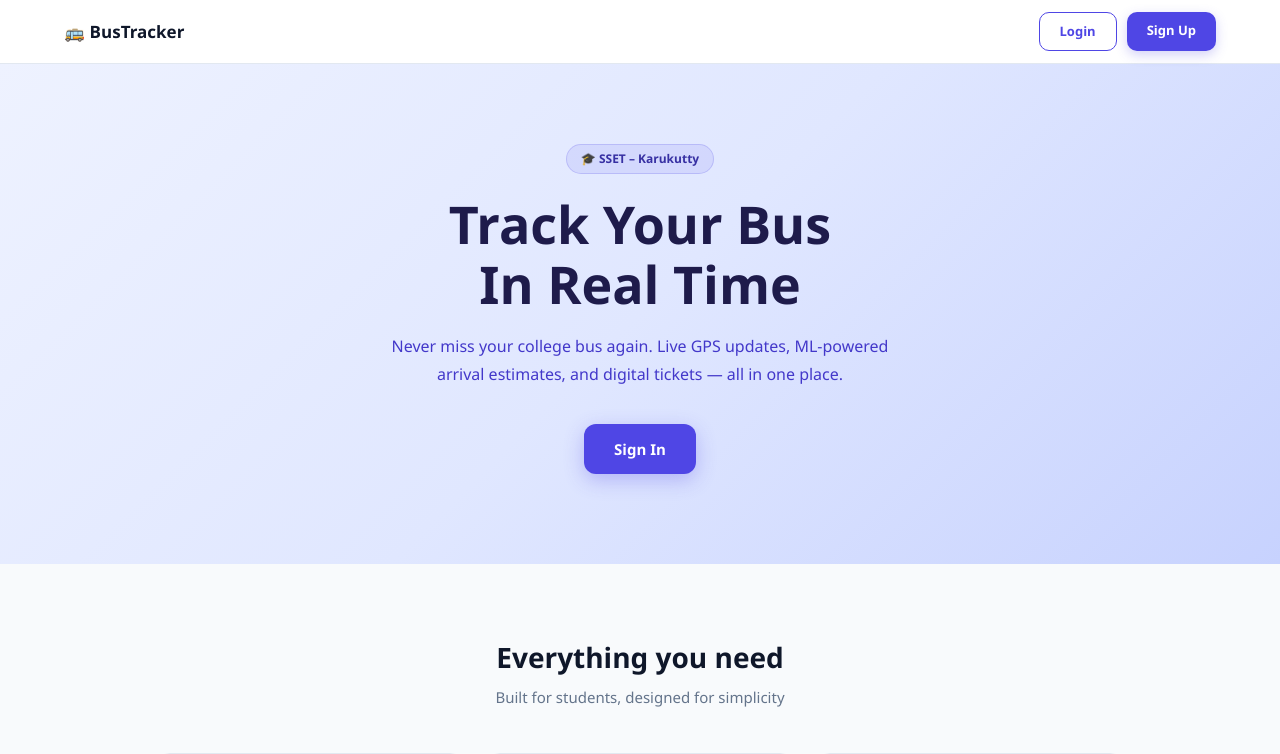
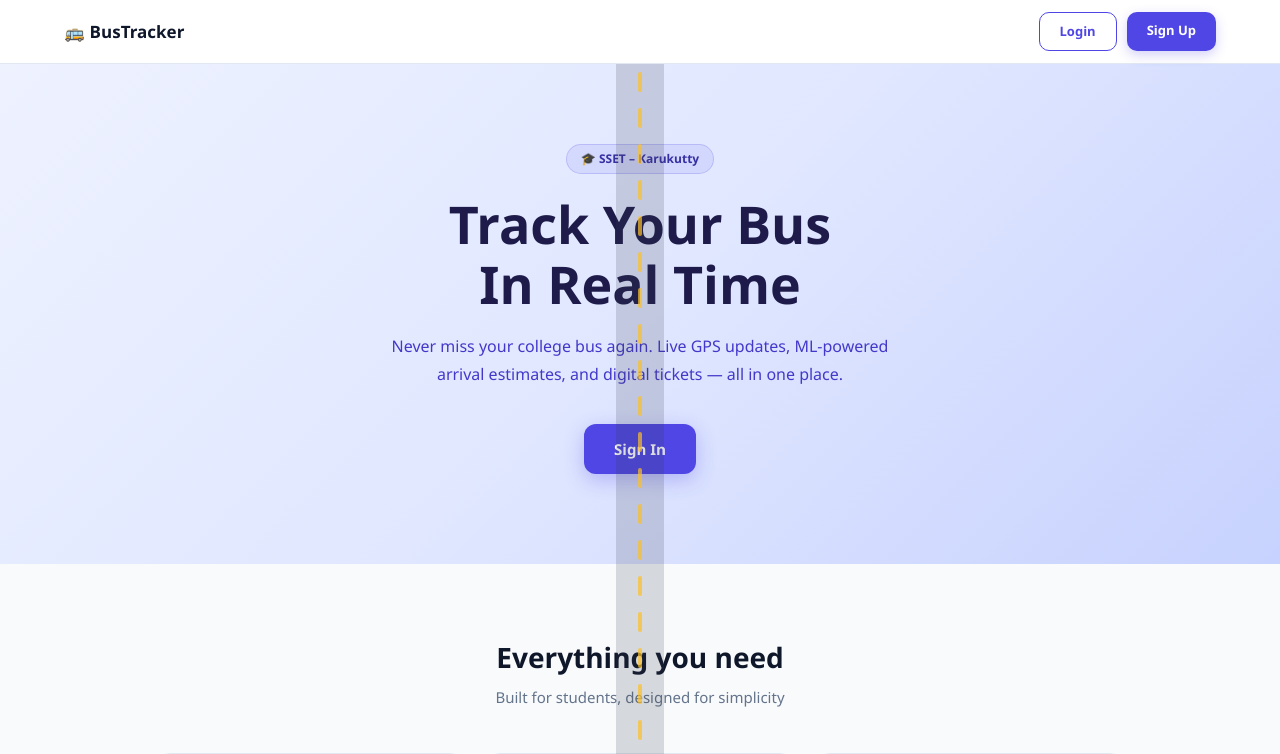
Before and after one commit to Achuthnarayan/Bustracker, a Next.js app: page / in a window 1280 px wide. Shown: the top 754 px of the page. Built offline with nearby package versions, Linux system fonts and the light colour scheme.

Commit message:
landing: scroll-driven road with bus SVG replacing green dashes

```diff
--- a/src/app/page.tsx
+++ b/src/app/page.tsx
@@ -1,5 +1,6 @@
 'use client';
 import Link from 'next/link';
+import { useEffect, useRef, useState } from 'react';
 
 const features = [
   { icon: '📍', title: 'Live GPS Tracking',     desc: 'See your bus on an interactive map, updated every 5 seconds via ESP32 hardware.' },
@@ -55,11 +56,71 @@ function HeroBtn({ href, primary, children }: { href: string; primary?: boolean;
 }
 
 export default function LandingPage() {
+  const pageRef = useRef<HTMLDivElement>(null);
+  const [busY, setBusY] = useState(0);
+
+  useEffect(() => {
+    function onScroll() {
+      const el = pageRef.current;
+      if (!el) return;
+      const totalH = el.scrollHeight - window.innerHeight;
+      const pct = Math.min(1, window.scrollY / totalH);
+      setBusY(pct * 100);
+    }
+    window.addEventListener('scroll', onScroll, { passive: true });
+    return () => window.removeEventListener('scroll', onScroll);
+  }, []);
   return (
-    <div className="landing-page" style={{ fontFamily: 'Segoe UI, system-ui, sans-serif', background: '#F8FAFC' }}>
+    <div ref={pageRef} className="landing-page" style={{ fontFamily: 'Segoe UI, system-ui, sans-serif', background: '#F8FAFC', position: 'relative' }}>
+
+      {/* Scroll road — vertical strip with center dashes and bus */}
+      <div style={{
+        position: 'fixed', left: '50%', top: 0, transform: 'translateX(-50%)',
+        width: 48, height: '100vh', zIndex: 0, pointerEvents: 'none',
+      }}>
+        {/* Road surface */}
+        <div style={{ position: 'absolute', inset: 0, background: '#374151', opacity: 0.18, borderRadius: 4 }} />
+        {/* Center dashes */}
+        <div style={{ position: 'absolute', left: '50%', top: 0, bottom: 0, transform: 'translateX(-50%)', width: 4, overflow: 'hidden' }}>
+          {Array.from({ length: 40 }).map((_, i) => (
+            <div key={i} style={{ width: 4, height: 20, background: '#fbbf24', borderRadius: 2, marginBottom: 16, opacity: 0.7 }} />
+          ))}
+        </div>
+        {/* Bus moving with scroll */}
+        <div style={{
+          position: 'absolute', left: '50%', transform: 'translateX(-50%)',
+          top: `calc(${busY}% - 24px)`,
+          transition: 'top 0.1s linear',
+        }}>
+          <svg width="36" height="56" viewBox="0 0 36 56" fill="none">
+            {/* Body */}
+            <rect x="4" y="6" width="28" height="38" rx="4" fill="#F59E0B"/>
+            {/* Roof */}
+            <rect x="6" y="2" width="24" height="8" rx="3" fill="#D97706"/>
+            {/* Front windshield */}
+            <rect x="8" y="8" width="20" height="10" rx="2" fill="#BAE6FD" opacity="0.9"/>
+            {/* Windows row */}
+            <rect x="7" y="22" width="8" height="7" rx="1.5" fill="#BAE6FD" opacity="0.85"/>
+            <rect x="21" y="22" width="8" height="7" rx="1.5" fill="#BAE6FD" opacity="0.85"/>
+            <rect x="7" y="32" width="8" height="7" rx="1.5" fill="#BAE6FD" opacity="0.85"/>
+            <rect x="21" y="32" width="8" height="7" rx="1.5" fill="#BAE6FD" opacity="0.85"/>
+            {/* Undercarriage */}
+            <rect x="4" y="42" width="28" height="4" rx="2" fill="#92400E"/>
+            {/* Left wheel */}
+            <circle cx="10" cy="50" r="5" fill="#1F2937"/>
+            <circle cx="10" cy="50" r="2.5" fill="#374151"/>
+            {/* Right wheel */}
+            <circle cx="26" cy="50" r="5" fill="#1F2937"/>
+            <circle cx="26" cy="50" r="2.5" fill="#374151"/>
+            {/* Headlights */}
+            <rect x="8" y="4" width="6" height="3" rx="1" fill="#FEF9C3"/>
+            <rect x="22" y="4" width="6" height="3" rx="1" fill="#FEF9C3"/>
+          </svg>
+        </div>
+      </div>
 
       {/* Nav */}
-      <nav style={s.nav}>
+      <nav style={{ ...s.nav, position: 'sticky', top: 0, zIndex: 100 }}>
         <div style={s.logo}>🚌 BusTracker</div>
         <div style={s.navBtns}>
           <NavBtn href="/login" outline>Login</NavBtn>
```
